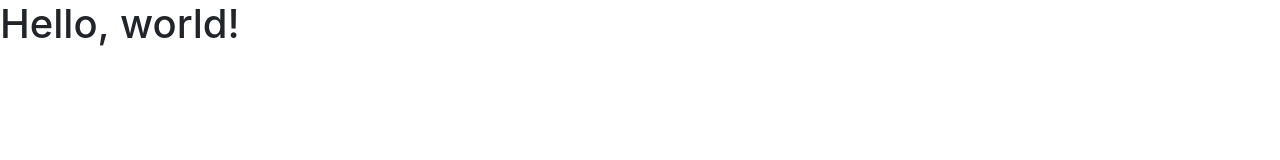
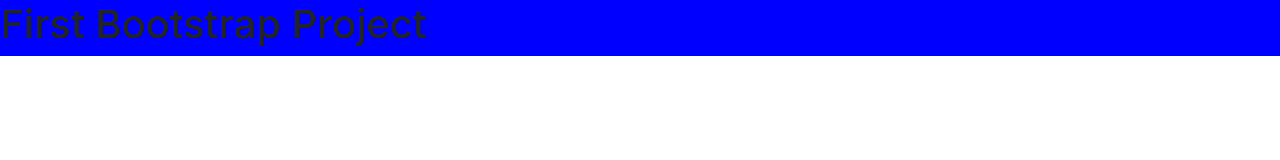
Before and after one commit to obi3wan/covalenceLab3, a plain HTML site: page index.html in a window 1280 px wide. Drawn offline with nearby package versions, Linux system fonts and the light colour scheme; files that its build step writes are made by us from their sources; files whose address does not match are found by name.

Commit message:
updating save spot

```diff
--- a/index.html
+++ b/index.html
@@ -9,13 +9,23 @@
     <!-- Bootstrap CSS -->
     <link rel="stylesheet" href="https://maxcdn.bootstrapcdn.com/bootstrap/4.0.0/css/bootstrap.min.css" integrity="sha384-Gn5384xqQ1aoWXA+058RXPxPg6fy4IWvTNh0E263XmFcJlSAwiGgFAW/dAiS6JXm"
         crossorigin="anonymous">
-<link rel="stylesheet" href="/Users/admin/Desktop/CovalenceProjects/Bootstrap_4_drills/styles.css">
+<link rel="stylesheet" type="text/css" href="/Users/admin/Desktop/CovalenceProjects/Bootstrap_4_drills/styles.css">
 
-    <title>Hello, world!</title>
+    <title>Bootstrap_4_drills</title>
 </head>
 
 <body>
-    <h1>Hello, world!</h1>
+   <div class="container-fluid">
+    <div class="row">
+        <h1>First Bootstrap Project</h1>
+
+
+
+    </div>
+
+
+
+   </div>
 
     <!-- Optional JavaScript -->
     <!-- jQuery first, then Popper.js, then Bootstrap JS -->
--- a/styles.css
+++ b/styles.css
@@ -0,0 +1,5 @@
+
+.container-fluid {
+
+    background-color: blue;
+}
```
